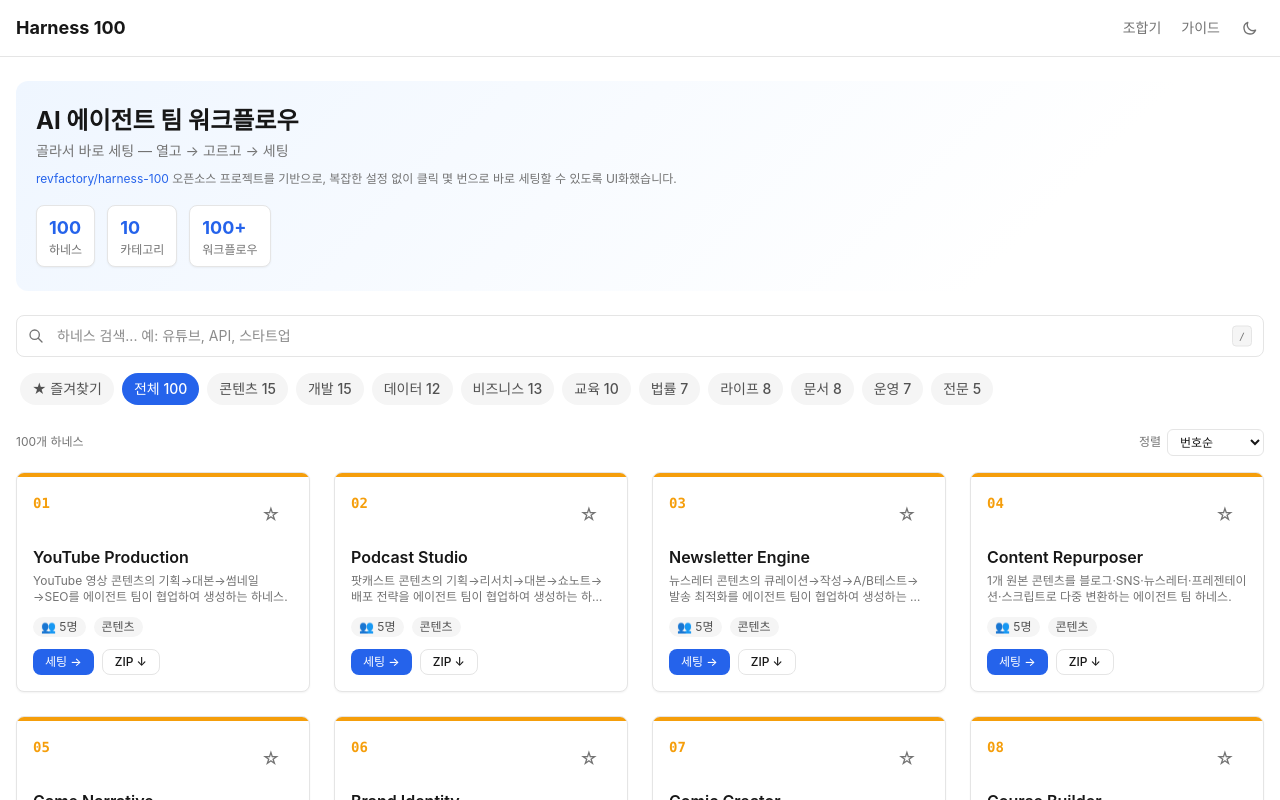
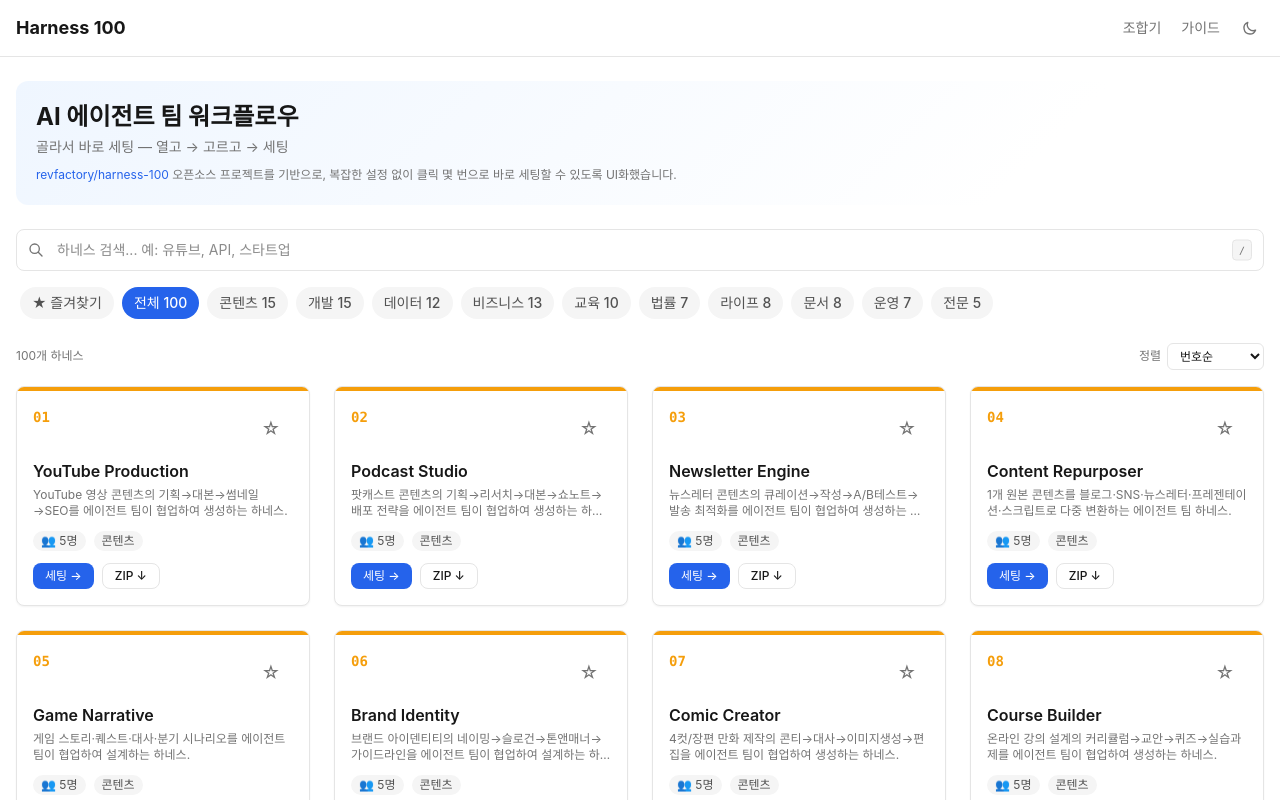
Before and after one commit to OkyoKwon/harness-100, a Next.js app in the folder harness-100-ui/: page / in a window 1280 px wide. Shown: the top 800 px of the page. Built offline with nearby package versions, Linux system fonts and the light colour scheme.

Commit message:
fix: remove stats pills from hero section

```diff
--- a/harness-100-ui/src/components/catalog/hero-section.tsx
+++ b/harness-100-ui/src/components/catalog/hero-section.tsx
@@ -1,23 +1,13 @@
-import { CATEGORIES, TOTAL_HARNESS_COUNT } from "@/lib/constants";
-
-const TOTAL_AGENTS = CATEGORIES.reduce((sum, cat) => sum + cat.count, 0);
-
-const stats = [
-  { label: "하네스", value: TOTAL_HARNESS_COUNT },
-  { label: "카테고리", value: CATEGORIES.length },
-  { label: "워크플로우", value: `${TOTAL_AGENTS}+` },
-] as const;
-
 export function HeroSection() {
   return (
-    <div className="hero-gradient rounded-xl px-5 py-6 mb-6">
+    <div className="hero-gradient rounded-xl px-5 py-5 mb-6">
       <h1 className="text-xl sm:text-2xl font-bold text-[var(--foreground)] mb-1">
         AI 에이전트 팀 워크플로우
       </h1>
       <p className="text-sm text-[var(--muted-foreground)] mb-2">
         골라서 바로 세팅 — 열고 → 고르고 → 세팅
       </p>
-      <p className="text-xs text-[var(--muted-foreground)] mb-4 leading-relaxed">
+      <p className="text-xs text-[var(--muted-foreground)] leading-relaxed">
         <a
           href="https://github.com/revfactory/harness-100"
           target="_blank"
@@ -28,17 +18,6 @@ export function HeroSection() {
         </a>
         {" "}오픈소스 프로젝트를 기반으로, 복잡한 설정 없이 클릭 몇 번으로 바로 세팅할 수 있도록 UI화했습니다.
       </p>
-      <div className="flex gap-3">
-        {stats.map((stat) => (
-          <div
-            key={stat.label}
-            className="rounded-lg bg-[var(--card)] border border-[var(--border)] px-3 py-2 shadow-[var(--shadow-sm)]"
-          >
-            <p className="text-lg font-bold text-[var(--primary)]">{stat.value}</p>
-            <p className="text-xs text-[var(--muted-foreground)]">{stat.label}</p>
-          </div>
-        ))}
-      </div>
     </div>
   );
 }
```
